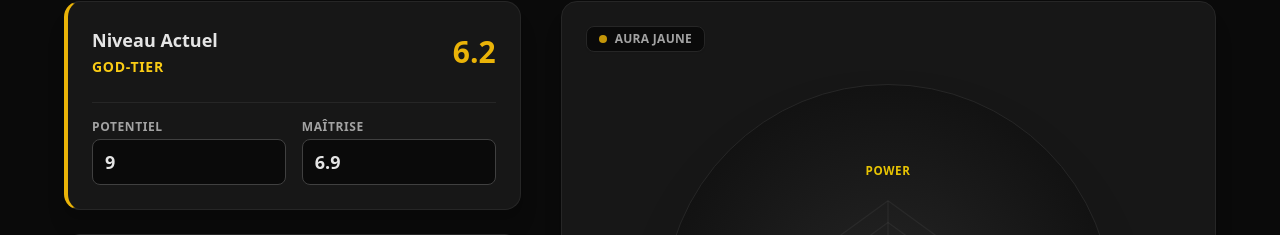
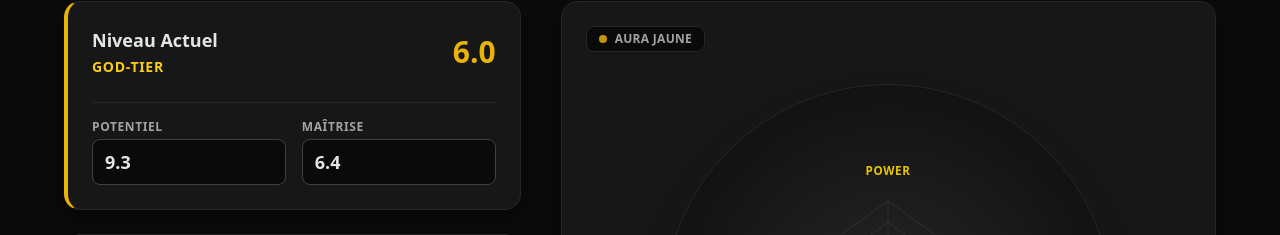
Before and after one commit to The-Night7/telemachus-simulateur, a React (Vite) app: page / in a window 1280 px wide. Shown: the part 205-440 px from the top of the page. Built offline with nearby package versions, Linux system fonts and the light colour scheme.

Commit message:
fix: update potential and mastery state values for improved calculations

```diff
--- a/src/App.tsx
+++ b/src/App.tsx
@@ -130,8 +130,8 @@ const RadarChart = ({ stats, boosts, baseStatsInfo }: { stats: Record<StatKey, n
 // --- APPLICATION PRINCIPALE ---
 export default function App() {
   const [activeTab, setActiveTab] = useState('classic');
-  const [potential, setPotential] = useState(9.0);
-  const [mastery, setMastery] = useState(6.9);
+  const [potential, setPotential] = useState(9.3);
+  const [mastery, setMastery] = useState(6.4);
   const [slots, setSlots] = useState<string[]>(["", "", "", ""]);
 
   const level = useMemo(() => parseFloat(((potential * mastery) / 10).toFixed(1)), [potential, mastery]);
```
